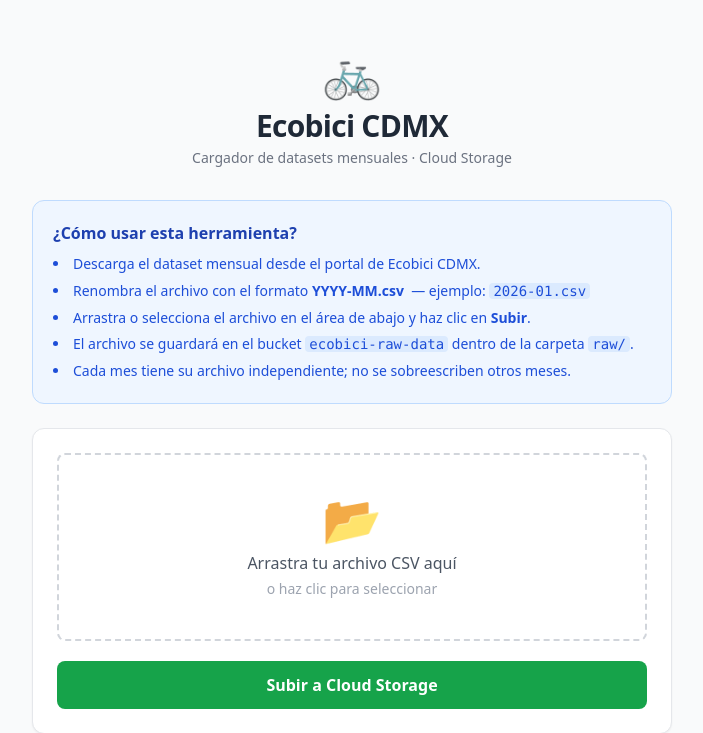
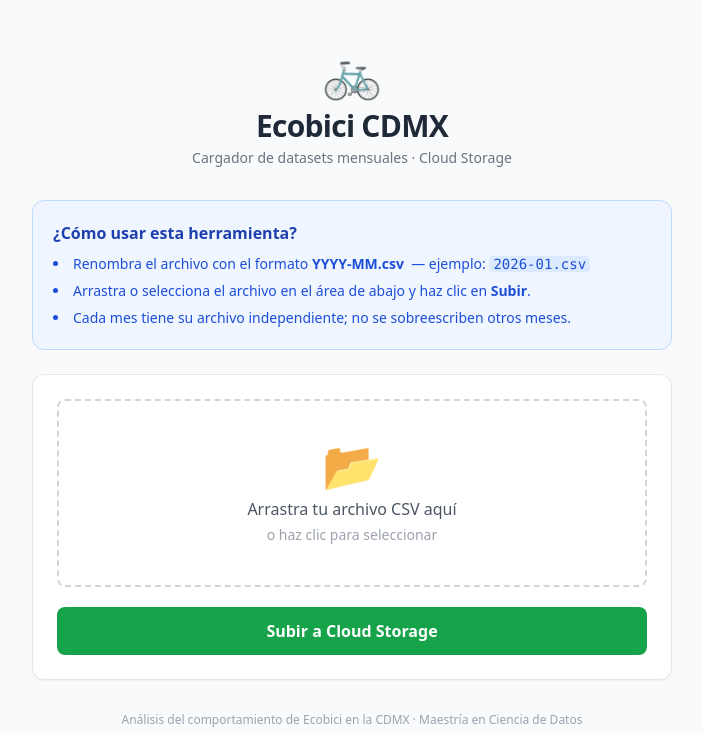
Before and after one commit to EthanLeonel/ecobici-uploader, a FastAPI app: page / in a window 1280 px wide. Shown: the top 733 px of the page, without its empty margins (288-991 px from the left). Run offline with FastAPI, Linux system fonts and the light colour scheme; some libraries are stand-ins or nearby versions.

Commit message:
fix: remove instrucciones de descarga y detalle de bucket del UI
Co-Authored-By: Claude Sonnet 4.6 <noreply@anthropic.com>

```diff
--- a/templates/index.html
+++ b/templates/index.html
@@ -21,13 +21,9 @@
     <div class="bg-blue-50 border border-blue-200 rounded-xl p-5 mb-6 text-sm">
       <h2 class="font-semibold text-blue-800 mb-2 text-base">¿Cómo usar esta herramienta?</h2>
       <ul class="text-blue-700 space-y-1 list-disc list-inside leading-relaxed">
-        <li>Descarga el dataset mensual desde el portal de Ecobici CDMX.</li>
         <li>Renombra el archivo con el formato <strong>YYYY-MM.csv</strong>
             &nbsp;— ejemplo: <code class="bg-blue-100 px-1 rounded">2026-01.csv</code></li>
         <li>Arrastra o selecciona el archivo en el área de abajo y haz clic en <strong>Subir</strong>.</li>
-        <li>El archivo se guardará en el bucket
-            <code class="bg-blue-100 px-1 rounded">{{ bucket }}</code>
-            dentro de la carpeta <code class="bg-blue-100 px-1 rounded">raw/</code>.</li>
         <li>Cada mes tiene su archivo independiente; no se sobreescriben otros meses.</li>
       </ul>
     </div>
```
